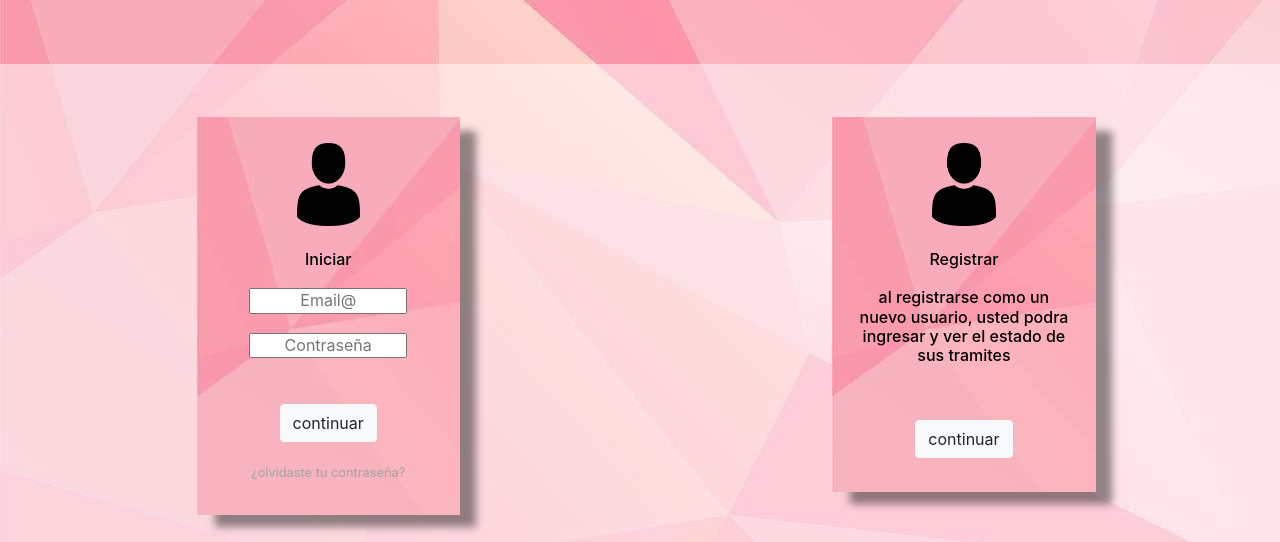
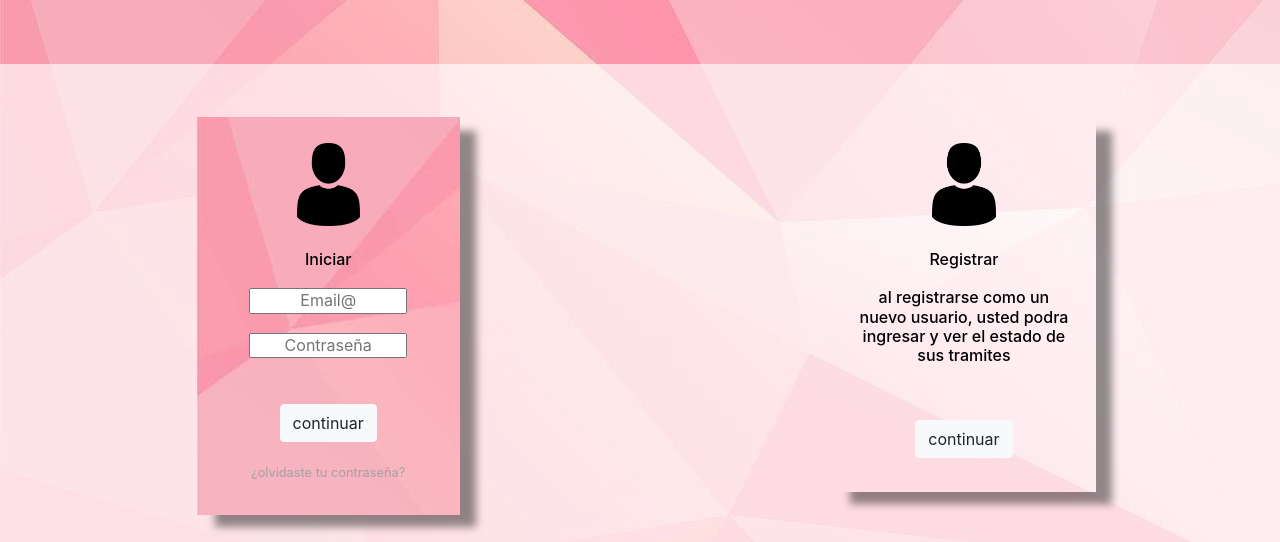
Before and after one commit to CristobalAlonso/front-final-ahora-si, an Angular app: page /login in a window 1280 px wide. Shown: the top 542 px of the page. Built offline with nearby package versions, Linux system fonts and the light colour scheme.

Commit message:
jiji colores otra vez

```diff
--- a/src/app/component/login/login.component.css
+++ b/src/app/component/login/login.component.css
@@ -1,7 +1,7 @@
 #contenedorfondo{
     margin-top: 5%;
     position: relative;
-    background-color: rgba(255, 255, 255, 0.5);
+    background-color: rgba(255, 255, 255, 0.644);
 }
 
 #contenedor{
@@ -10,11 +10,11 @@
     text-align: center;
     align-self: center;
     position: relative;
-    background-color: white;
+
     width: 50%;
     padding:5%;
     -webkit-box-shadow: 17px 13px 8px -1px rgba(0,0,0,0.43);
-    background-image: url('../../../assets/fondo/fondofinal.jpg');
+
 }
 
 #texto{
--- a/src/app/component/login/login.component.html
+++ b/src/app/component/login/login.component.html
@@ -1,7 +1,7 @@
 <div id="contenedorfondo">
     <div class="row">
         <div class="col-sm" style="margin-left: 15%;">
-            <div id="contenedor">
+            <div id="contenedor" style="background-image: url('../../../assets/fondo/fondofinal.jpg');">
                 <img src="assets\avatar.png" alt="" style="width: 30%; height: 30%;">
                 <br><br>
                 <h6 id="texto">Iniciar
@@ -18,8 +18,8 @@
             </div>
         </div>
         <div class="col-sm">
-            <div id="contenedor" style="margin-left: 15%;">
-                <img src="assets\avatar.png" alt="" style="width: 30%; height: 30%;">
+            <div id="contenedor" style="margin-left: 15%; background-image: url('../../../assets/fondo/fondofinal.jpg'">
+                <img src="assets\avatar.png" alt="" style="width: 30%; height: 30%; ">
                 <br><br>
                 <h6 id="texto">Registrar
                     <br><br>
```
